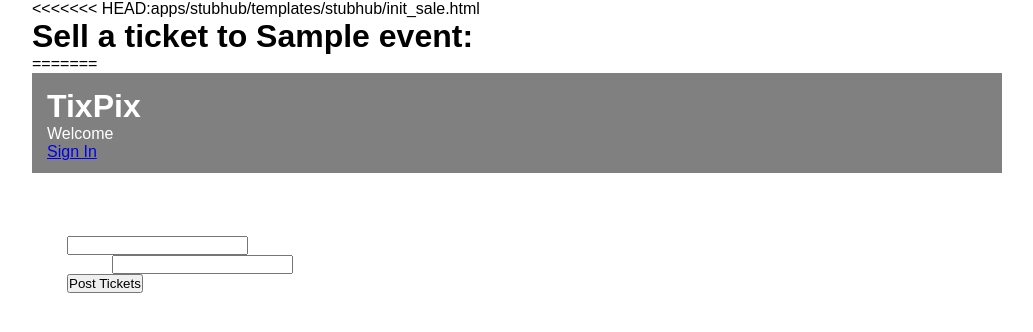
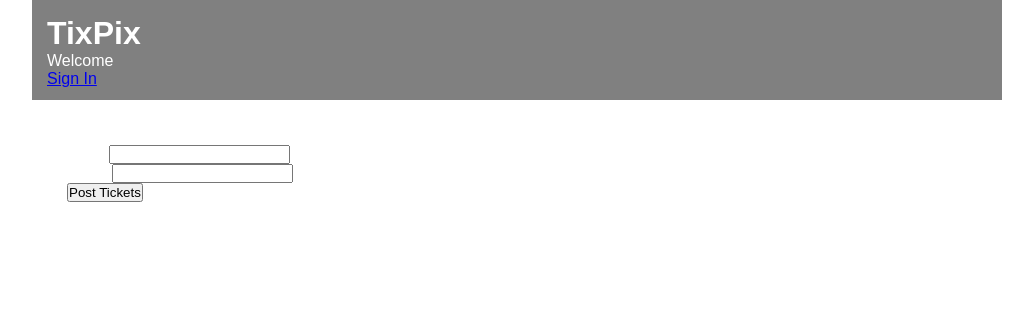
Before and after one commit to jpdoherty90/Project_Week, a Django app: template apps/stubhub/templates/stubhub/init_sale.html in a window 1280 px wide. Shown: the top 332 px of the page, without its empty margins (123-1156 px from the left). Run offline with Django 3.2, Linux system fonts and the light colour scheme; the template is opened without the code that fills it: values that come from a table or form of the project are taken from there, others are empty; tables that the repository leaves empty hold one stand-in row (values such as "Sample post"); parts of the project's set-up code (start-up, migrations or seed data) failed here and were passed over.

Commit message:
working on sell route

```diff
--- a/apps/stubhub/models.py
+++ b/apps/stubhub/models.py
@@ -90,7 +90,7 @@ class Event(models.Model):
     title = models.CharField(max_length = 256)
     short_title = models.CharField(max_length = 256)
     event_date_time = models.DateTimeField()
-    visible_until = models.DateTimeField()
+    visible_until = models.DateTimeField(default='0000-00-00 00:00[:00[.000000]][PM]')
     popularity_score = models.FloatField()
     venue = models.ForeignKey(Venue, related_name='events')
     performers = models.ManyToManyField(Performer, related_name='events')
--- a/apps/stubhub/templates/stubhub/home.html
+++ b/apps/stubhub/templates/stubhub/home.html
@@ -19,7 +19,7 @@
     </h1>
 
 
-    <a href="/sell/5">Sell tickets!</a>
+    <a href="/sell/{{}}">Sell tickets!</a>
 
     {% include 'stubhub/snippets/event_list.html' %}
     </div>
--- a/apps/stubhub/templates/stubhub/init_sale.html
+++ b/apps/stubhub/templates/stubhub/init_sale.html
@@ -10,17 +10,14 @@
 </head>
 <div class="container">
 <body>
-<<<<<<< HEAD:apps/stubhub/templates/stubhub/init_sale.html
-    <h1>Sell a ticket to {{ event.title }}:</h1>
-    <form action="/sell/{{event.id}}/post_tickets" method="post">
-=======
+
 
     {% include 'stubhub/snippets/nav.html' %}
     <div class="content">
 
-    <h1>Post tickets to sell</h1>
-    <form action="/post_tickets" method="post">
->>>>>>> 2cf4488e9673167d9cee13f6f240a87e7ccf60d1:apps/stubhub/templates/stubhub/sell_tickets.html
+    <h1>Sell a ticket to {{ event.title }}:</h1>
+    <form action="/sell/{{event.id}}/post_tickets" method="post">
+
         {% csrf_token %}
         <label for="seat">Seat: </label>
         <input type="text" id="seat" name="seat">
--- a/apps/stubhub/templates/stubhub/sell_success.html
+++ b/apps/stubhub/templates/stubhub/sell_success.html
@@ -7,10 +7,12 @@
     <title>Sell Tickets</title>
 </head>
 <body>
-    <h1>Your tickets have been posted! Thank you.</h1>
+    <h1>Your tickets have been posted! You will be informed if anyone buys your ticket.</h1>
+    <br>
+    <a href="/sell/{{}}">Sell another ticket to this event.</a>
     <br>
     <a href="/">Return home</a>
     <br>
-    <a href="/logout">Logout</a>
+    <a href="/log_out">Logout</a>
 </body>
 </html>
--- a/apps/stubhub/urls.py
+++ b/apps/stubhub/urls.py
@@ -4,18 +4,12 @@ from . import views
 urlpatterns = [
     url(r'^$', views.index),
     url(r'^log_reg$', views.log_reg),
-    url(r'^log_out$', views.log_out),
     url(r'^acc_info$', views.acc_info),
-    url(r'^sell_tickets$',views.sell_tickets),
     url(r'^registration_attempt$', views.register),
     url(r'^login_attempt$', views.login),
     url(r'^success$', views.success),
-<<<<<<< HEAD
-    url(r'^logout$', views.logout),
+    url(r'^log_out$', views.log_out),
     url(r'^sell/(?P<parameter>\d+)$', views.init_sale),
     url(r'^sell/(?P<parameter>\d+)/post_tickets$', views.post_tickets),
-    url(r'^ticket_posted$', views.ticket_posted),
-=======
-    url(r'^post_tickets$', views.post_tickets),
->>>>>>> 2cf4488e9673167d9cee13f6f240a87e7ccf60d1
+    url(r'^ticket_posted/(?P<parameter>\d+)$', views.ticket_posted),
 ]
```
Also changed, not shown: apps/stubhub/views.py (+5 -7 lines), apps/stubhub/migrations/0001_initial.py, apps/stubhub/migrations/0002_auto_20170724_1951.py (deleted).
